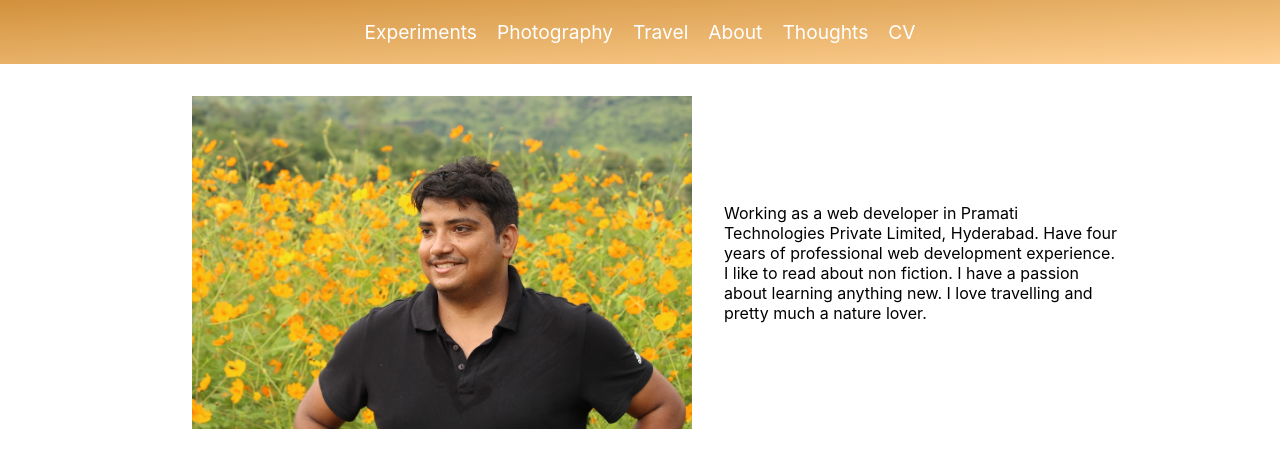
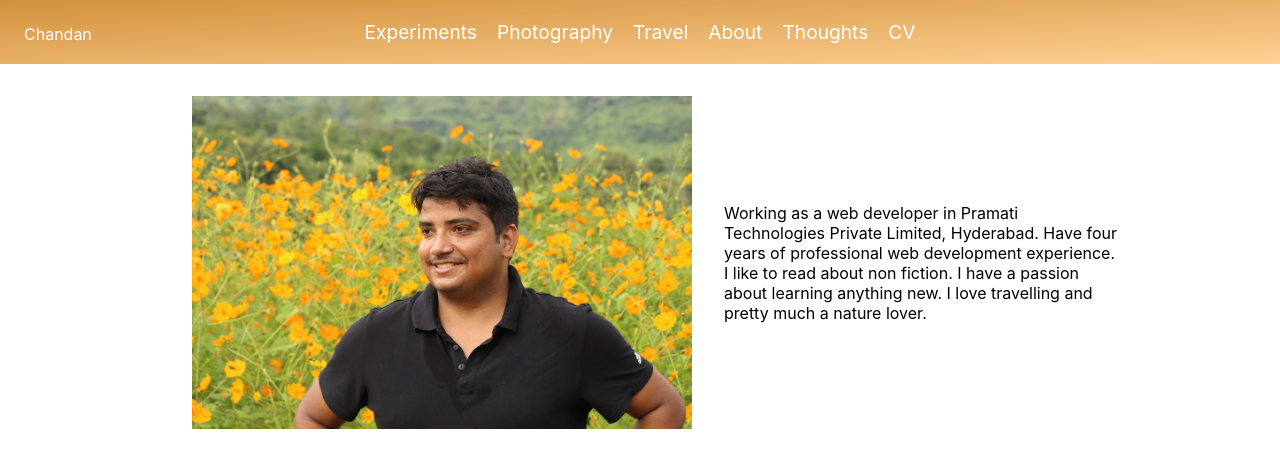
Before and after one commit to chandankrjha/chandankrjha, a React (Create React App) app: page / in a window 1280 px wide. Shown: the top 468 px of the page. Built offline with nearby package versions, Linux system fonts and the light colour scheme.

Commit message:
Web Developer link slash

```diff
--- a/src/main/App.js
+++ b/src/main/App.js
@@ -15,6 +15,7 @@ class App extends React.Component {
     }
     return (
       <div>
+        <a className="home-link" href="/">Chandan</a>
         <Nav />
         <div className="app-wrapper">
           <Routes />
--- a/src/styles/index.scss
+++ b/src/styles/index.scss
@@ -13,3 +13,11 @@ html, body {
 .app-wrapper {
   margin: 0 10em;
 }
+
+.home-link {
+  position: absolute;
+  color: white;
+  top: 1.5rem;
+  left: 1.5rem;
+  text-decoration: none;
+}
```
